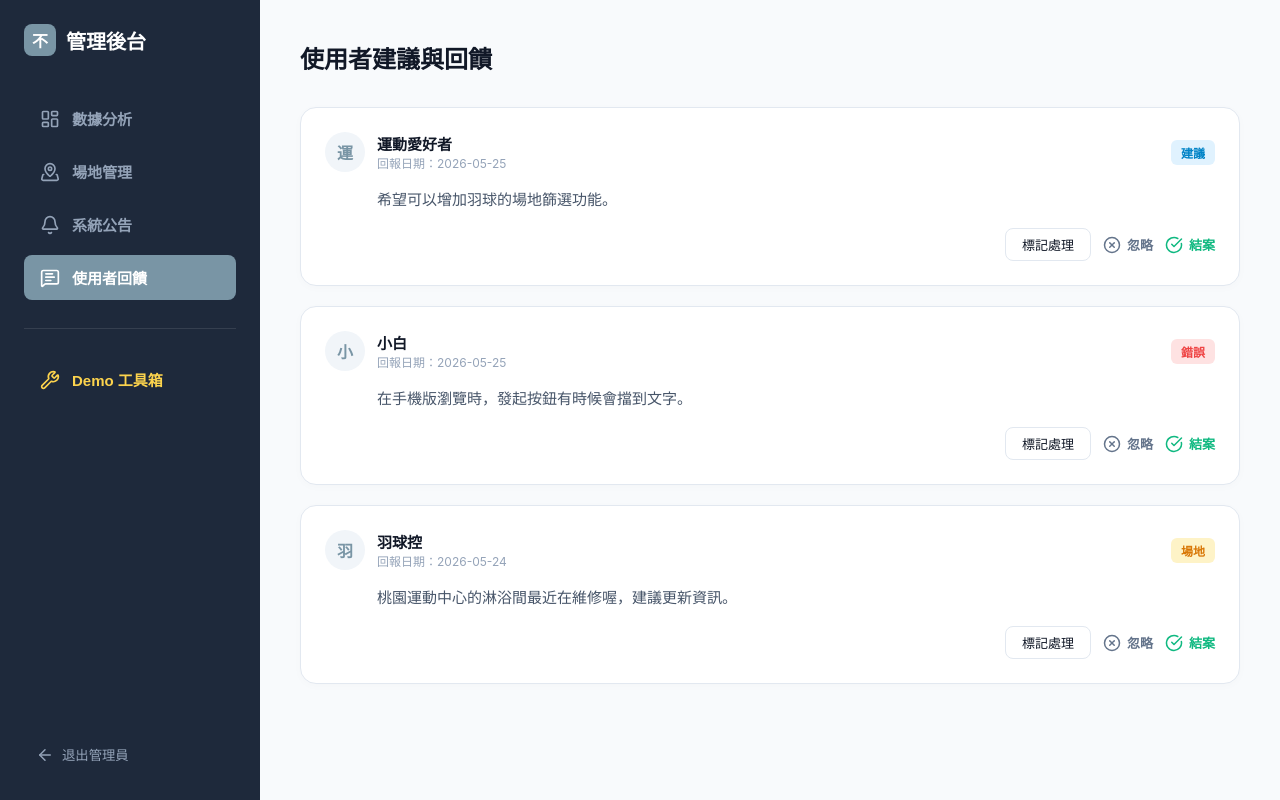
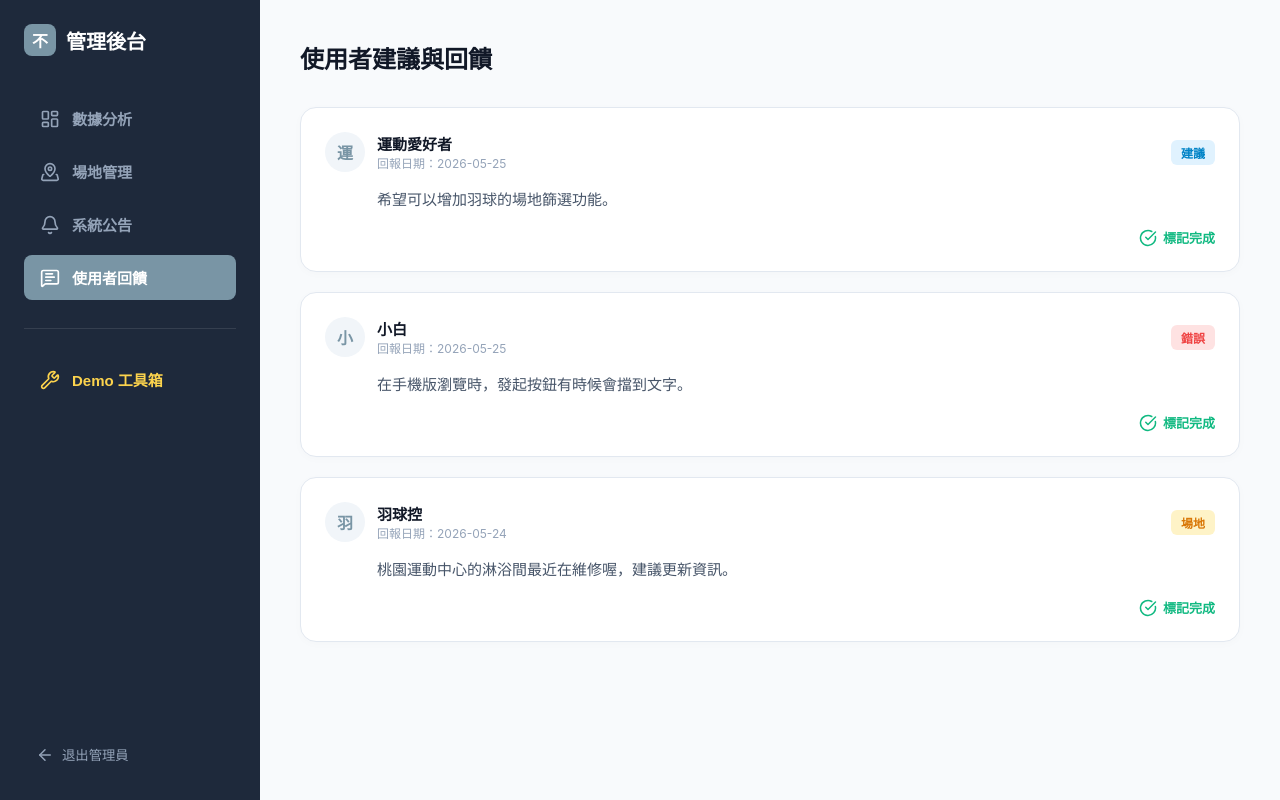
Before and after one commit to B1329041/database_web, a React (Vite) app: page /nojo/admin in a window 1280 px wide. Both pictures are taken after a click on the button "使用者回饋". Built offline with nearby package versions, Linux system fonts and the light colour scheme.

Commit message:
Refactor feedbacks to use a simple is_handled boolean flag

```diff
--- a/src/pages/Admin.jsx
+++ b/src/pages/Admin.jsx
@@ -29,9 +29,9 @@ function Admin() {
 
   // 模擬使用者回饋資料
   const [feedbacks, setFeedbacks] = useState([
-    { id: 1, user: '運動愛好者', type: '建議', content: '希望可以增加羽球的場地篩選功能。', date: '2026-05-25', status: 'pending' },
-    { id: 2, user: '小白', type: '錯誤', content: '在手機版瀏覽時，發起按鈕有時候會擋到文字。', date: '2026-05-25', status: 'pending' },
-    { id: 3, user: '羽球控', type: '場地', content: '桃園運動中心的淋浴間最近在維修喔，建議更新資訊。', date: '2026-05-24', status: 'pending' },
+    { id: 1, user: '運動愛好者', type: '建議', content: '希望可以增加羽球的場地篩選功能。', date: '2026-05-25', is_handled: false },
+    { id: 2, user: '小白', type: '錯誤', content: '在手機版瀏覽時，發起按鈕有時候會擋到文字。', date: '2026-05-25', is_handled: false },
+    { id: 3, user: '羽球控', type: '場地', content: '桃園運動中心的淋浴間最近在維修喔，建議更新資訊。', date: '2026-05-24', is_handled: false },
   ]);
 
   const [newVenue, setNewVenue] = useState({ name: '', city: '桃園市', district: '', facilities: '' });
@@ -370,7 +370,7 @@ function Admin() {
             <h2 style={{ marginBottom: '32px' }}>使用者建議與回饋</h2>
 
             <div style={{ display: 'flex', flexDirection: 'column', gap: '20px' }}>
-              {feedbacks.filter(f => f.status !== 'resolved' && f.status !== 'ignored').map(f => (
+              {feedbacks.filter(f => !f.is_handled).map(f => (
                 <div key={f.id} style={{ backgroundColor: 'white', padding: '24px', borderRadius: '16px', border: '1px solid #e2e8f0', boxShadow: '0 2px 10px rgba(0,0,0,0.02)' }}>
                   <div style={{ display: 'flex', justifyContent: 'space-between', alignItems: 'center', marginBottom: '16px' }}>
                     <div style={{ display: 'flex', alignItems: 'center', gap: '12px' }}>
@@ -397,32 +397,15 @@ function Admin() {
                     {f.content}
                   </p>
                   <div style={{ display: 'flex', justifyContent: 'flex-end', marginTop: '16px', gap: '12px', alignItems: 'center' }}>
-                    {f.status === 'processing' && (
-                      <span style={{ fontSize: '13px', color: '#10b981', fontWeight: '700', marginRight: 'auto', paddingLeft: '52px' }}>
-                        ✓ 處理中
-                      </span>
-                    )}
-                    <button
-                      className="btn-outline"
-                      style={{ padding: '6px 16px', fontSize: '13px', backgroundColor: f.status === 'processing' ? '#f8fafc' : 'white', borderColor: f.status === 'processing' ? '#cbd5e1' : '#e2e8f0' }}
-                      onClick={() => setFeedbacks(feedbacks.map(fb => fb.id === f.id ? { ...fb, status: fb.status === 'processing' ? 'pending' : 'processing' } : fb))}
-                    >
-                      {f.status === 'processing' ? '取消標記' : '標記處理'}
-                    </button>
-                    <button style={{ background: 'none', border: 'none', color: '#64748b', cursor: 'pointer', display: 'flex', alignItems: 'center', gap: '6px', fontSize: '13px', fontWeight: '700' }} onClick={() => {
-                      setFeedbacks(feedbacks.map(fb => fb.id === f.id ? { ...fb, status: 'ignored' } : fb));
+                    <button style={{ background: 'none', border: 'none', color: '#10b981', cursor: 'pointer', display: 'flex', alignItems: 'center', gap: '6px', fontSize: '13px', fontWeight: '700' }} onClick={() => {
+                      setFeedbacks(feedbacks.map(fb => fb.id === f.id ? { ...fb, is_handled: true } : fb));
                     }}>
-                      <XCircle size={18} /> 忽略
-                    </button>
-                    <button style={{ background: 'none', border: 'none', color: '#10b981', cursor: 'pointer', display: 'flex', alignItems: 'center', gap: '6px', fontSize: '13px', fontWeight: '700' }} onClick={() => {
-                      setFeedbacks(feedbacks.map(fb => fb.id === f.id ? { ...fb, status: 'resolved' } : fb));
-                    }}>
-                      <CheckCircle size={18} /> 結案
+                      <CheckCircle size={18} /> 標記完成
                     </button>
                   </div>
                 </div>
               ))}
-              {feedbacks.filter(f => f.status !== 'resolved' && f.status !== 'ignored').length === 0 && (
+              {feedbacks.filter(f => !f.is_handled).length === 0 && (
                 <div style={{ textAlign: 'center', padding: '100px', color: '#94a3b8' }}>
                   目前沒有待處理的回饋。
                 </div>
```
